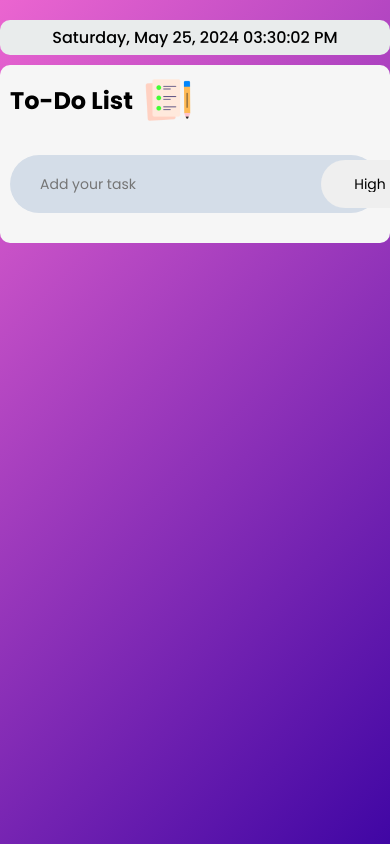
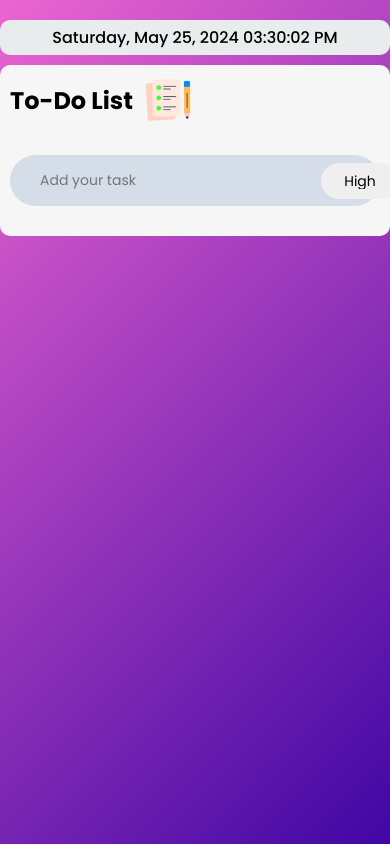
Before and after one commit to tanuja-05/Priority_Todo, a plain HTML site: page index.html in a window 390 px wide. Shown: the top 844 px of the page. Drawn offline with Linux system fonts and the light colour scheme.

Commit message:
responsive changes

```diff
--- a/style.css
+++ b/style.css
@@ -173,7 +173,9 @@ ul li.low {
     }
 }
 @media screen and (max-width: 480px) {
-
+   .todo-List{
+       max-width: 420px;
+   }
 
     .datetime {
         font-size: 16px;
@@ -187,8 +189,14 @@ ul li.low {
     input, select, button {
         font-size: 14px;
     }
-    button{
+
+    select{
+        padding: 10px;
+    }
+     button{
         padding: 10px 20px;
+        align-self: flex-start;
     }
 
+
 }
```
